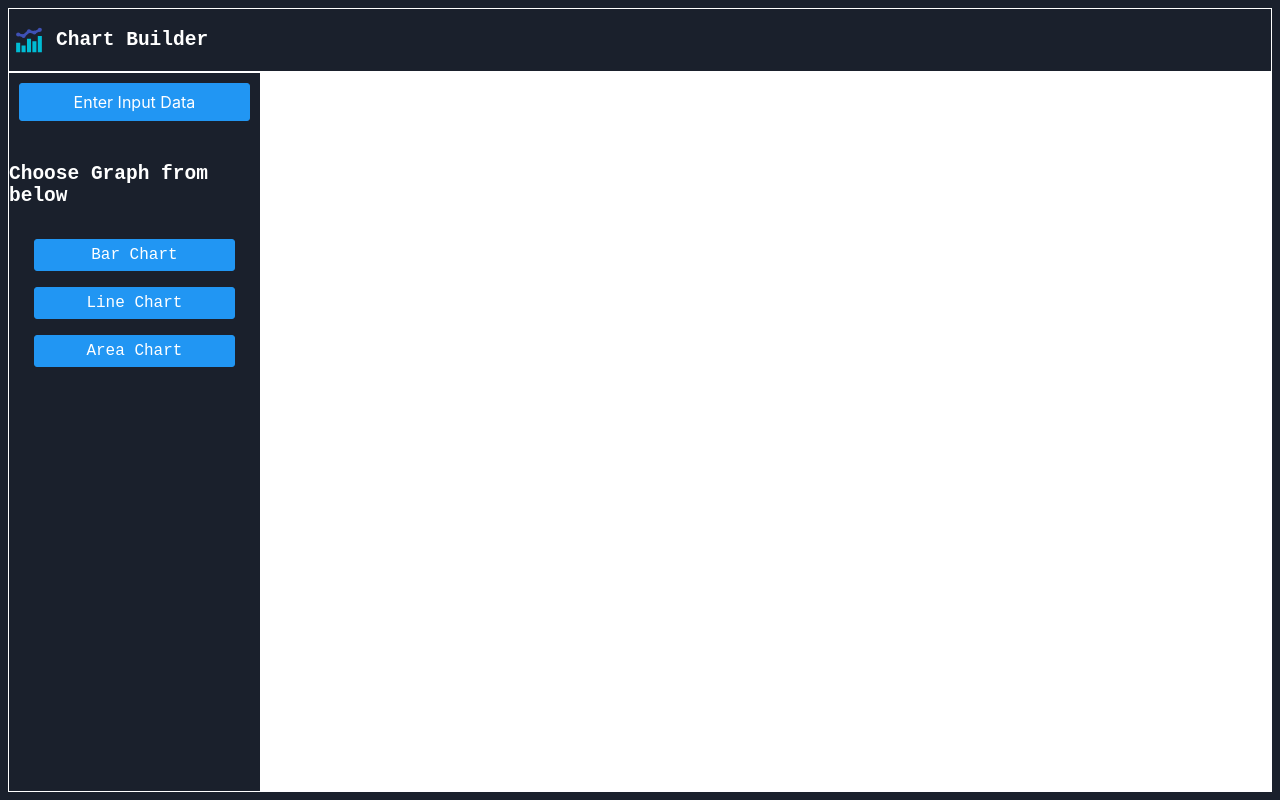
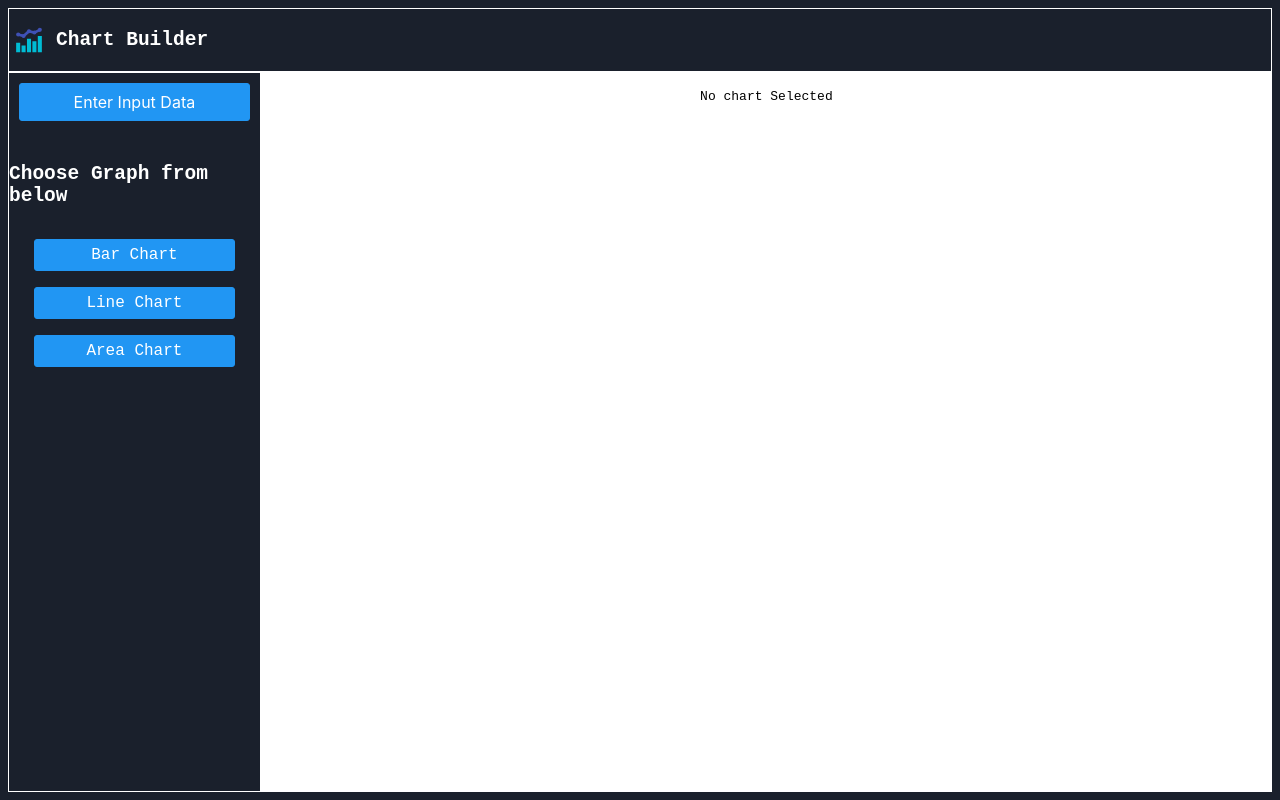
Before and after one commit to Raja-Simform/Chart, a React (Vite) app: page / in a window 1280 px wide. Built offline with nearby package versions, Linux system fonts and the light colour scheme.

Commit message:
fix:fixed chart null render statement

```diff
--- a/src/components/Chart/Chart.tsx
+++ b/src/components/Chart/Chart.tsx
@@ -22,7 +22,7 @@ export default function Chart({ type }: ChartProps) {
           },
         ],
         chart: {
-          type: type,
+          type: type!,
           height: "80%",
           toolbar: {
             show: false,
@@ -54,5 +54,9 @@ export default function Chart({ type }: ChartProps) {
     };
   }, [type, chartData.y_axis, chartData.x_axis]);
 
-  return <div className={styles.chart} ref={chartRef}></div>;
+  return (
+    <div className={styles.chart} ref={chartRef}>
+     {type ? null : "No chart Selected"}
+    </div>
+  );
 }
```
